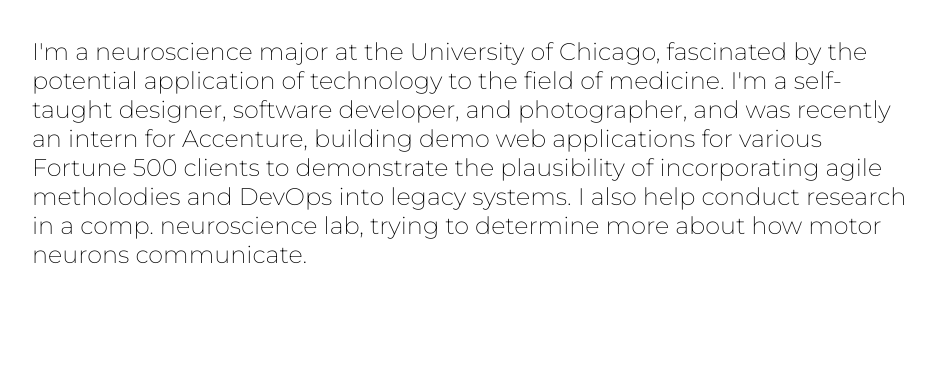
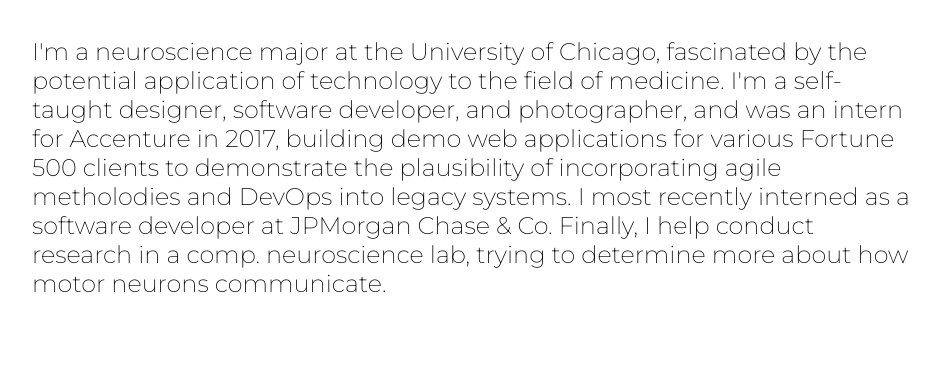
Before and after one commit to saieedgeorge0/Starter-Template, a plain HTML site: page index.html in a window 1280 px wide. Shown: the part 170-540 px from the top of the page, without its empty margins (168-1111 px from the left). Drawn offline with nearby package versions, Linux system fonts and the light colour scheme.

Commit message:
update description

```diff
--- a/index.html
+++ b/index.html
@@ -25,7 +25,7 @@
         </div>
         <div class="me">
             <span class="name">George Saieed</span>
-            <p class="description">I'm a neuroscience major at the University of Chicago, fascinated by the potential application of technology to the field of medicine. I'm a self-taught designer, software developer, and photographer, and was recently an intern for Accenture, building demo web applications for various Fortune 500 clients to demonstrate the plausibility of incorporating agile metholodies and DevOps into legacy systems. I also help conduct research in a comp. neuroscience lab, trying to determine more about how motor neurons communicate.</p>
+            <p class="description">I'm a neuroscience major at the University of Chicago, fascinated by the potential application of technology to the field of medicine. I'm a self-taught designer, software developer, and photographer, and was an intern for Accenture in 2017, building demo web applications for various Fortune 500 clients to demonstrate the plausibility of incorporating agile metholodies and DevOps into legacy systems. I most recently interned as a software developer at JPMorgan Chase & Co. Finally, I help conduct research in a comp. neuroscience lab, trying to determine more about how motor neurons communicate.</p>
         </div>
 
         <div class="projects">
```
